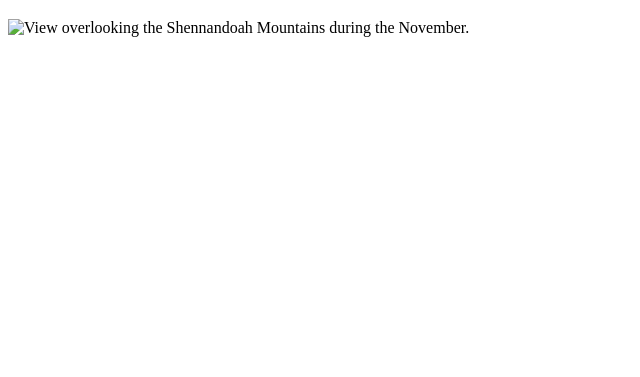
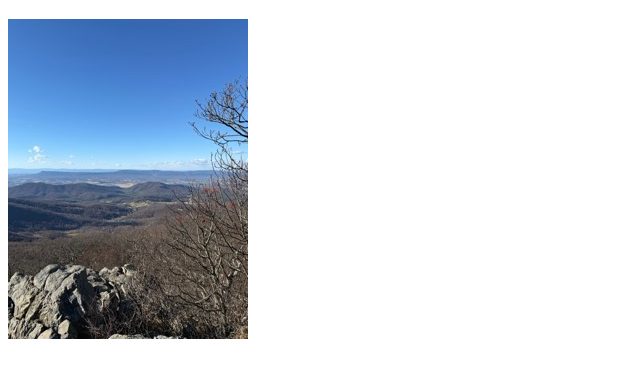
Before and after one commit to shawnbull26/hello-world, a plain HTML site: page index.html in a window 1280 px wide. Shown: the part 61-438 px from the top of the page, without its empty margins (0-640 px from the left). Drawn offline with Linux system fonts and the light colour scheme.

Commit message:
added hike pic

```diff
--- a/index.html
+++ b/index.html
@@ -7,6 +7,6 @@
     </head>
     <body>
         <h1>Hello, World!</h1>
-        <img src="IMG_5097.HEIC" alt="View overlooking the Shennandoah Mountains during the November.">
+        <img src="hike.jpeg" alt="View overlooking the Shennandoah Mountains during the November.">
     </body>
 </html>
```
